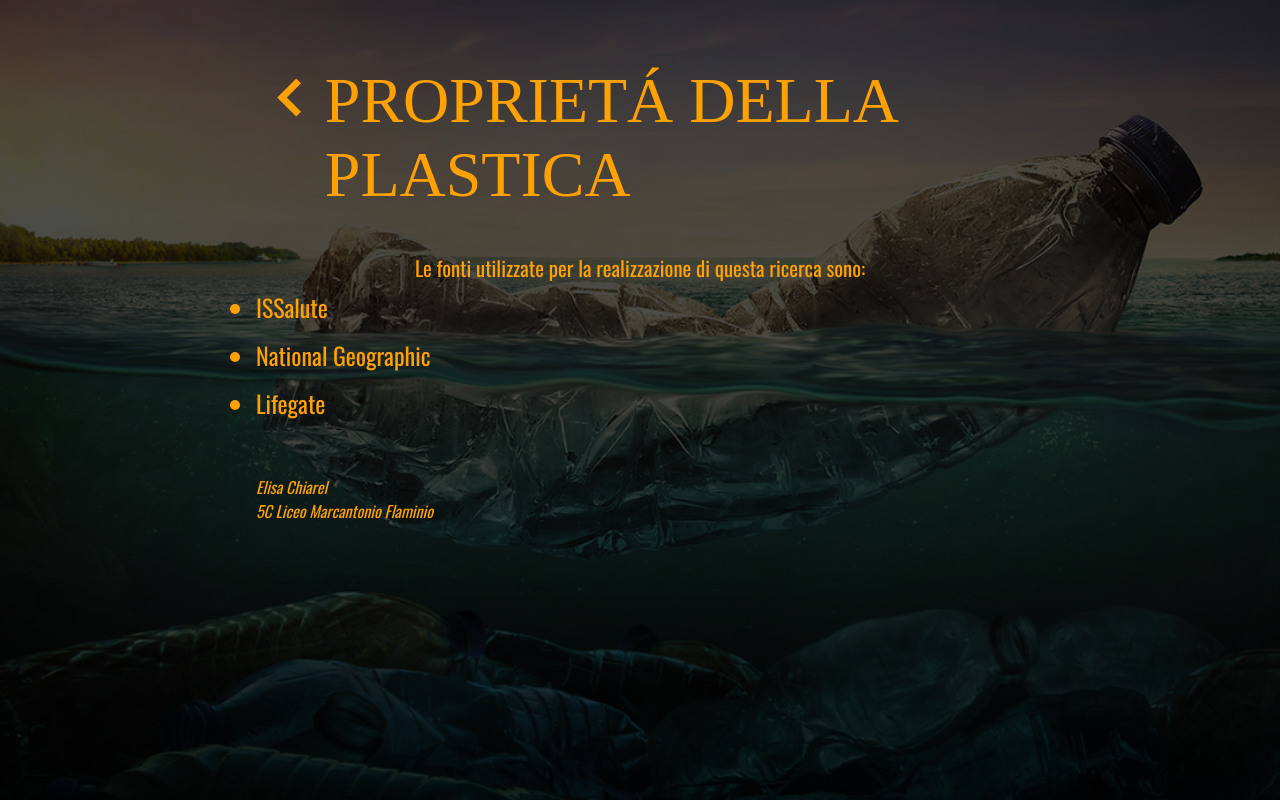
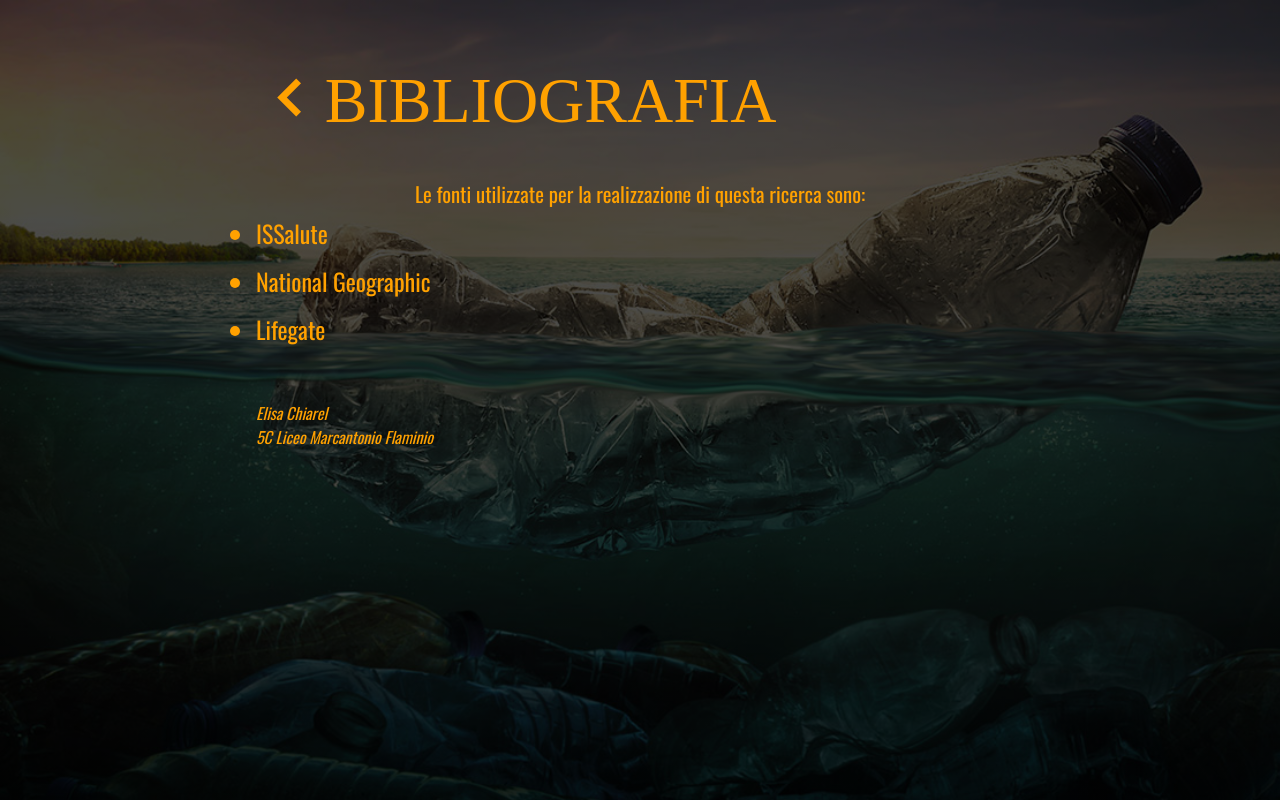
Before and after one commit to elisa-chiarel/sito-chimica, a plain HTML site: page bibliography.html in a window 1280 px wide. Drawn offline with nearby package versions, Linux system fonts and the light colour scheme; a web font is replaced by a local one.

Commit message:
end commit

```diff
--- a/bibliography.html
+++ b/bibliography.html
@@ -41,7 +41,7 @@
             </div>
             <div class="header-title">
                 <h1 class="header-title-main">
-                    PROPRIET&Aacute; DELLA PLASTICA
+                  BIBLIOGRAFIA
                 </h1>
             </div>
         </header>
```
